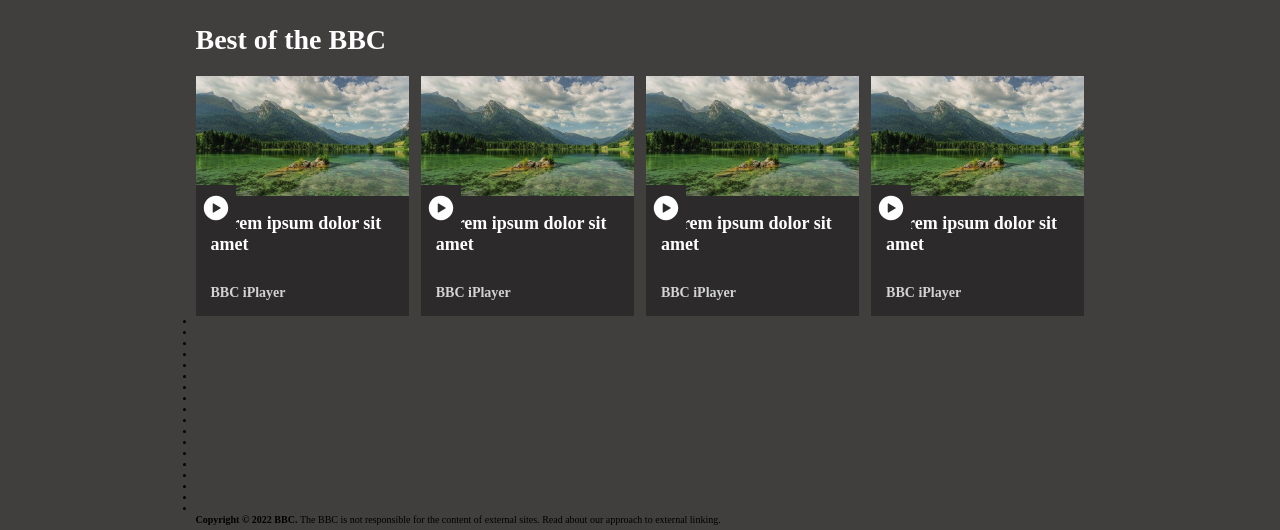
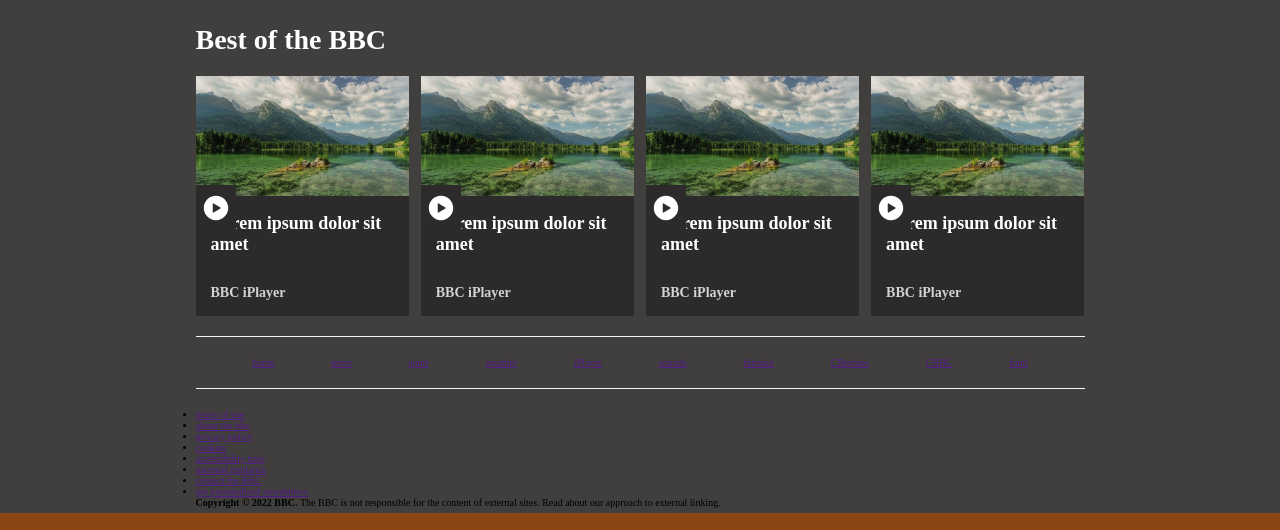
Before and after one commit to rwalsh221/bbc_news_php, a PHP site: page /home.php in a window 1280 px wide. Shown: the part 914-1444 px from the top of the page. Run offline with PHP 8.4, Linux system fonts and the light colour scheme.

Commit message:
continue with footer

```diff
--- a/src/views/css/style.css
+++ b/src/views/css/style.css
@@ -317,3 +317,16 @@ body {
   color: lightgray;
   font-weight: bold;
 }
+
+.footer-nav-container {
+  margin: 2rem 0;
+  padding: 2rem 0;
+  border-top: 1px solid whitesmoke;
+  border-bottom: 1px solid whitesmoke;
+}
+
+.footer__nav ul {
+  list-style: none;
+  display: flex;
+  justify-content: space-evenly;
+}
--- a/src/views/footer.php
+++ b/src/views/footer.php
@@ -30,29 +30,31 @@
             </div>
         </div>
         <div class="footer-nav-container">
-            <ul>
-                <li></li>
-                <li></li>
-                <li></li>
-                <li></li>
-                <li></li>
-                <li></li>
-                <li></li>
-                <li></li>
-                <li></li>
-                <li></li>
-            </ul>
+            <nav class="footer__nav">
+                <ul>
+                    <li><a href="">home</a></li>
+                    <li><a href="">news</a></li>
+                    <li><a href="">sport</a></li>
+                    <li><a href="">weather</a></li>
+                    <li><a href="">iPlayer</a></li>
+                    <li><a href="">sounds</a></li>
+                    <li><a href="">bitesize</a></li>
+                    <li><a href="">CBeebies</a></li>
+                    <li><a href="">CBBC</a></li>
+                    <li><a href="">food</a></li>
+                </ul>
+            </nav>
         </div>
         <div class="legal-nav-container">
             <ul>
-                <li></li>
-                <li></li>
-                <li></li>
-                <li></li>
-                <li></li>
-                <li></li>
-                <li></li>
-                <li></li>
+                <li><a href="">terms of use</a></li>
+                <li><a href="">about the bbc</a></li>
+                <li><a href="">privacy policy</a></li>
+                <li><a href="">cookies</a></li>
+                <li><a href="">accessibility help</a></li>
+                <li><a href="">parental guidance</a></li>
+                <li><a href="">contact the BBC</a></li>
+                <li><a href="">get personalised newsletters</a></li>
             </ul>
         </div>
         <div class="copyright-container">
```
